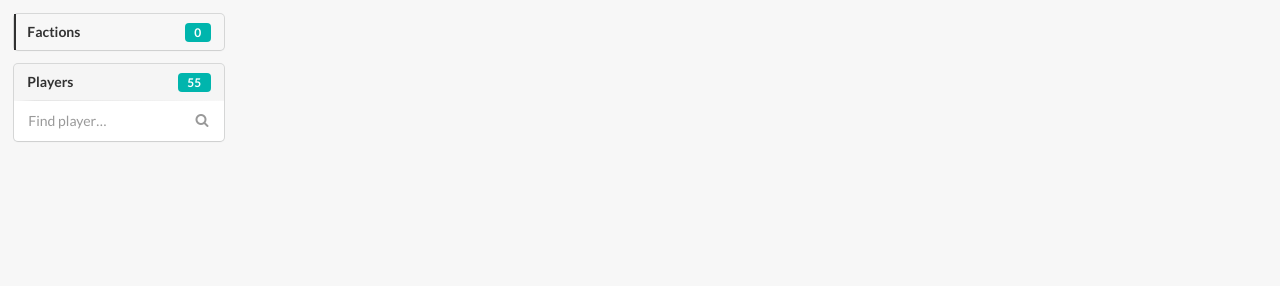
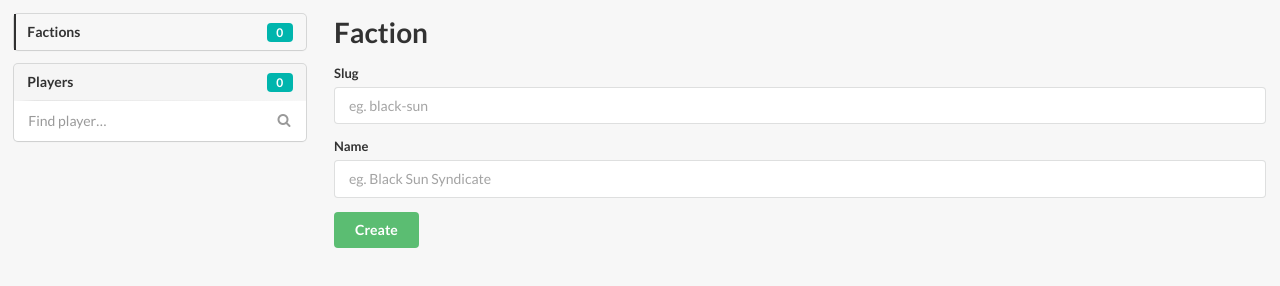
Before and after one commit to nopr/campaign-tracker-web, a plain HTML site: page index.html in a window 1280 px wide. Drawn offline with Linux system fonts and the light colour scheme; no server answers.

Commit message:
Faction creation, modelling, routing start.

```diff
--- a/app/app.js
+++ b/app/app.js
@@ -4,11 +4,22 @@ var api = 'http://xwing-campaign-tracker.herokuapp.com';
 
 app.controller('main', ['$scope', '$http', function ($scope, $http) {
 
+  $scope.faction_form = null
   $scope.factions = []
 
-  $http.get(api+'/factions').success(function (data) {
-    console.log(data)
+  $http.get(api+'/faction').success(function (data) {
     $scope.factions = data;
   });
 
+  $scope.addFaction = function (a, b) {
+    var faction = {
+      slug: $scope.faction_slug,
+      name: $scope.faction_name
+    };
+    $http.post(api+'/faction/'+faction.slug, faction).success(function (data) {
+      console.log(data);
+      $scope.factions.push(data);
+    });
+  }
+
 }]);
--- a/index.html
+++ b/index.html
@@ -14,17 +14,22 @@
   <script src="app/app.js"></script>
 </head>
 <body style="padding: 1rem" ng-app="app" ng-controller="main">
-  <nav class="ui vertical menu">
+  <div class="ui grid">
+    <div class="four wide column">
+
+      <nav class="ui fluid vertical menu">
         <a class="active header item">
           Factions
           <span class="ui teal label">{{ factions.length }}</span>
         </a>
-    <a ng-repeat="faction in factions" href="/{{ faction.slug }}" class="item">{{ faction.name }}</a>
+        <a href="/faction/{{ faction.slug }}" ng-repeat="faction in factions" class="item">
+          {{ faction.name }}
+        </a>
       </nav>
-  <nav class="ui vertical menu">
+      <nav class="ui fluid vertical menu">
         <div class="header item">
           Players
-      <span class="ui teal label">55</span>
+          <span class="ui teal label">0</span>
         </div>
         <div class="item">
           <div class="ui transparent icon input">
@@ -33,5 +38,24 @@
           </div>
         </div>
       </nav>
+
+    </div>
+    <div class="twelve wide column">
+
+      <h1>Faction</h1>
+      <form  class="ui form" ng-submit="addFaction()">
+        <div class="field">
+          <label>Slug</label>
+          <input type="text" ng-model="faction_slug" name="slug" placeholder="eg. black-sun" />
+        </div>
+        <div class="field">
+          <label>Name</label>
+          <input type="text" ng-model="faction_name" name="name" placeholder="eg. Black Sun Syndicate" />
+        </div>
+        <button class="positive ui button" type="submit">Create</button>
+      </form>
+
+    </div>
+  </div>
 </body>
 </html>
```
Lines whose indentation alone changed are shown as unchanged.
